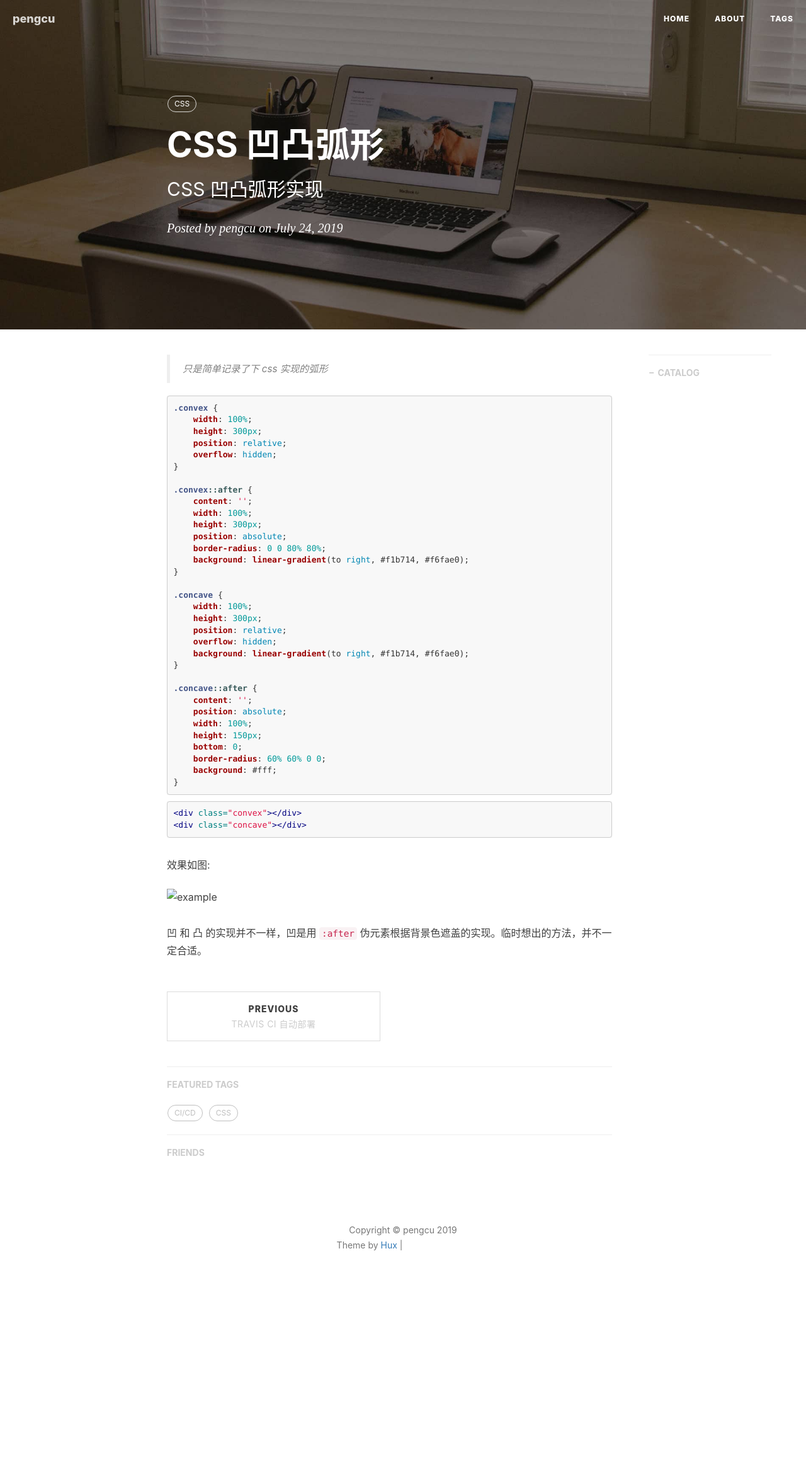
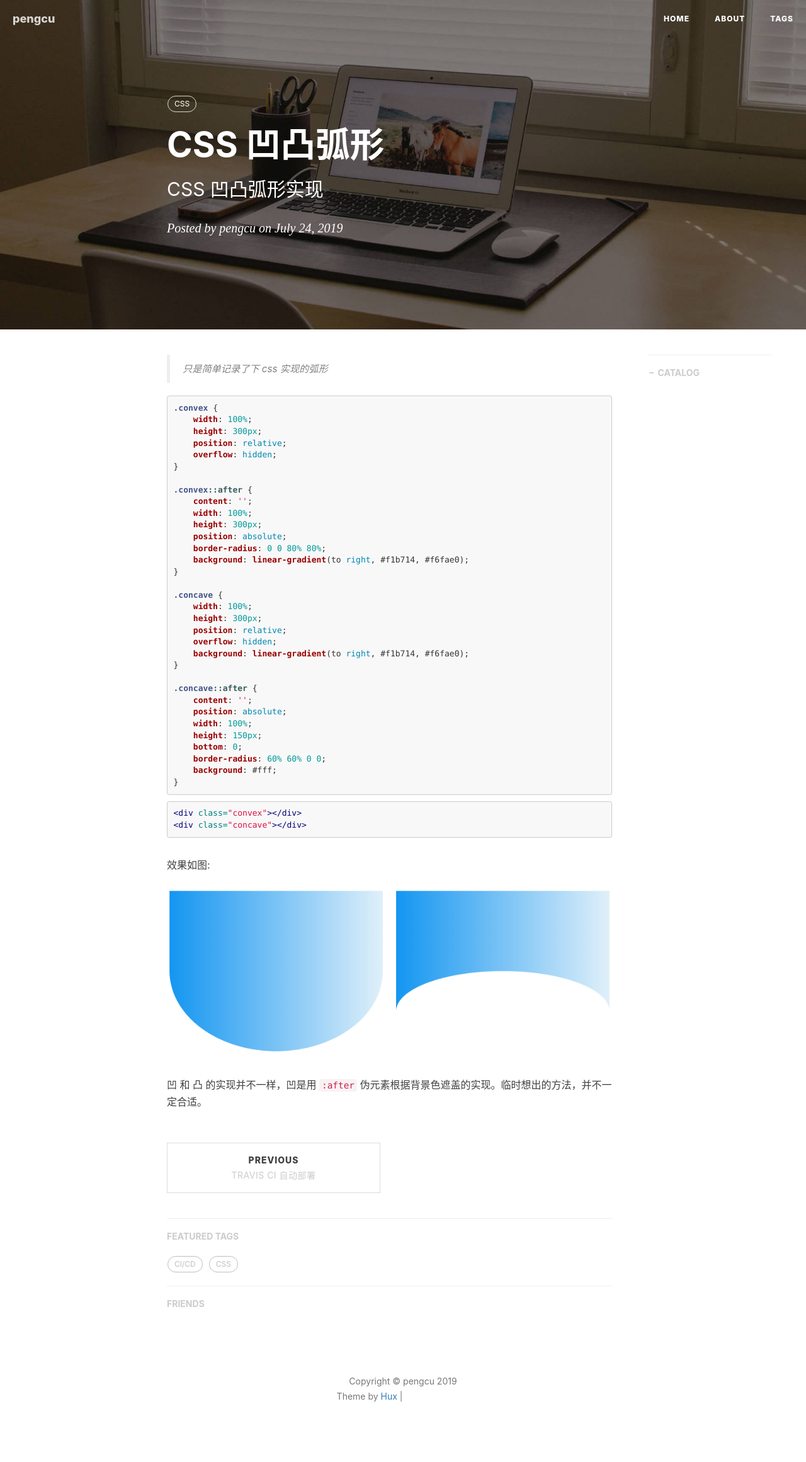
Before and after one commit to pengcu/pengcu.github.io, a Jekyll site: the page built from _posts/2019-07-24-css-convex-convace.md, in a window 1280 px wide. Shown: the whole page at 63% size. Built offline with Jekyll 4.4.1, drawn with Linux system fonts in a browser that asks for light colours; comment, search, counter and statistics services are not loaded; before the commit the page ends 2081 px from its top, so only the background shows below that; grey boxes are pictures that could not be loaded.

Commit message:
desc css convex

````diff
--- a/_posts/2019-07-24-css-convex-convace.md
+++ b/_posts/2019-07-24-css-convex-convace.md
@@ -53,6 +53,6 @@ tags:
 ```
 
 效果如图:
-![example](../img/css/convex.png)
+![example](/img/css/convex.png)
 
 凹 和 凸 的实现并不一样，凹是用 `:after` 伪元素根据背景色遮盖的实现。临时想出的方法，并不一定合适。
````
